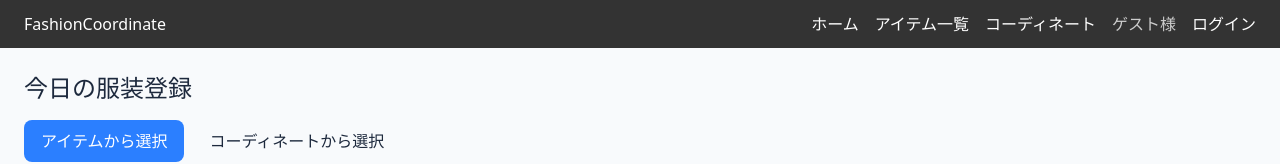
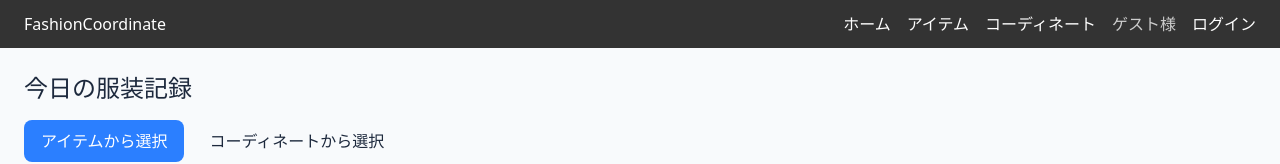
Before and after one commit to MikanKNE/FashionCoordinate, a React app in the folder frontend/: page /outfit-form in a window 1280 px wide. Shown: the top 164 px of the page. Built offline with nearby package versions, Linux system fonts and the light colour scheme; no server answers; the HTML template or start-up script is replaced by a standard one.

Commit message:
微修正

```diff
--- a/frontend/src/components/CoordinationForm.tsx
+++ b/frontend/src/components/CoordinationForm.tsx
@@ -105,7 +105,7 @@ const CoordinationForm: FC<Props> = ({ selectedItems, coordination, onSubmitSucc
             <Button variant="primary" onClick={handleSubmit}>
                 {coordination ? "更新" : "登録"}
             </Button>
-            <Button type="button" onClick={() => navigate("/item-list")}>
+            <Button type="button" onClick={() => navigate("/coordination-list")}>
                 キャンセル
             </Button>
 
--- a/frontend/src/components/Header.tsx
+++ b/frontend/src/components/Header.tsx
@@ -48,7 +48,7 @@ export default function Header() {
                     ホーム
                 </Link>
                 <Link to="/item-list" style={{ color: "#fff", textDecoration: "none" }}>
-                    アイテム一覧
+                    アイテム
                 </Link>
                 <Link to="/coordination-list" style={{ color: "#fff", textDecoration: "none" }}>
                     コーディネート
--- a/frontend/src/pages/OutfitFormPage.tsx
+++ b/frontend/src/pages/OutfitFormPage.tsx
@@ -162,7 +162,7 @@ export default function OutfitFormPage() {
             <Header />
             <div className="min-h-screen p-6 text-slate-800 dark:text-slate-100">
                 <div className="max-w-7xl mx-auto">
-                    <h1 className="text-2xl font-bold mb-4">{date ? `${date} の服装登録` : "今日の服装登録"}</h1>
+                    <h1 className="text-2xl font-bold mb-4">{date ? `${date} の服装記録` : "今日の服装記録"}</h1>
 
                     {/* モード切替 */}
                     <div className="mb-4 flex gap-2">
```
